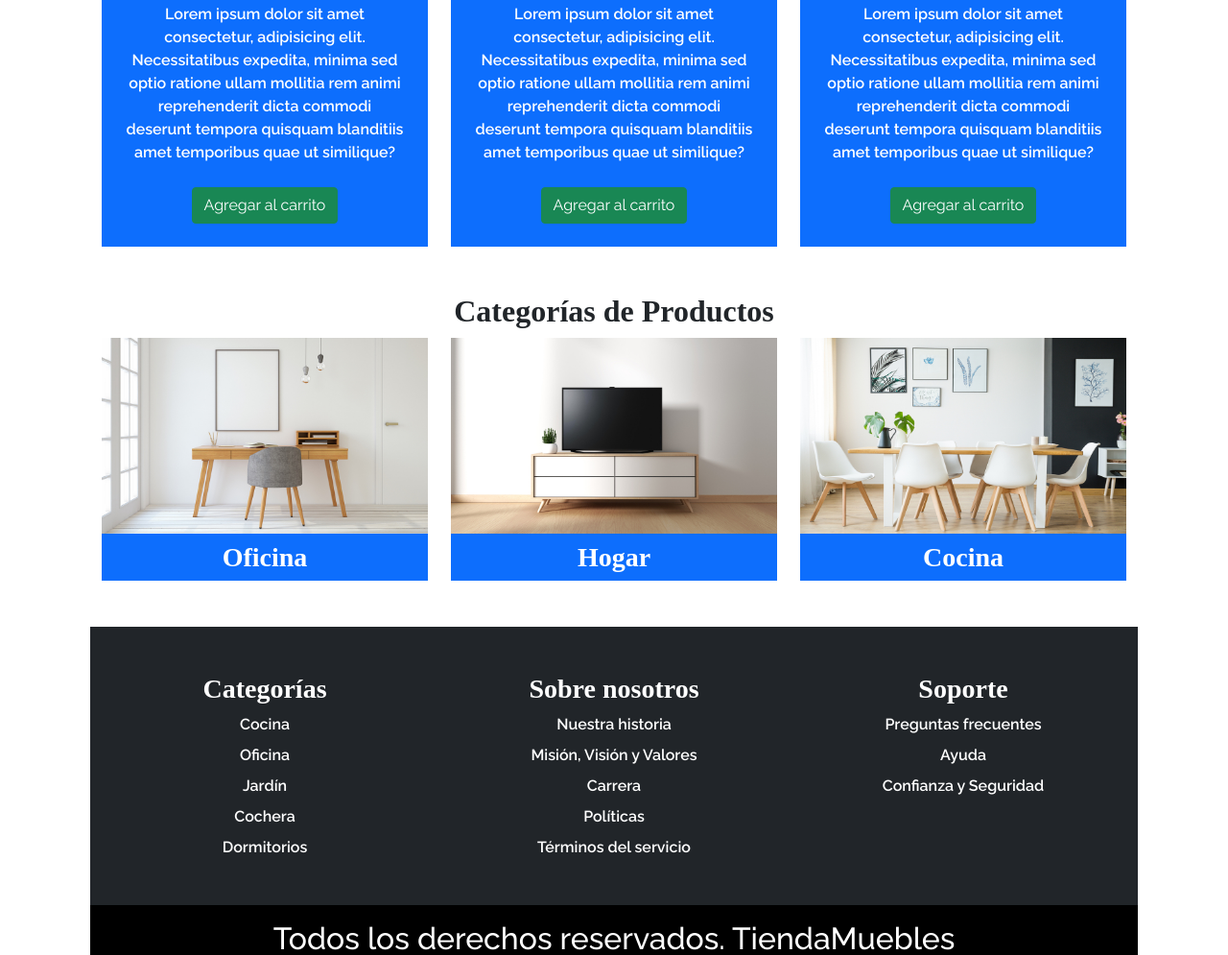
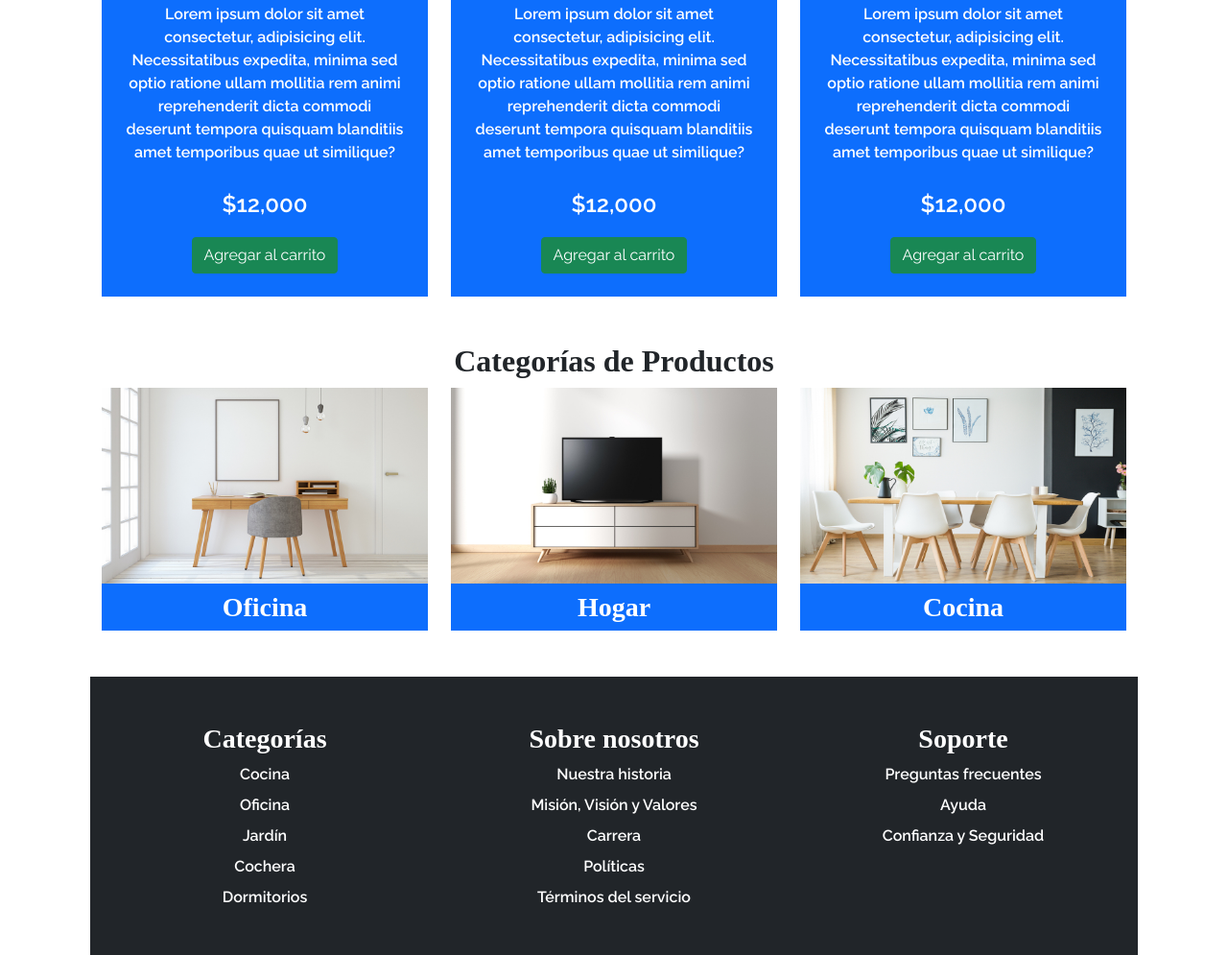
Before and after one commit to ericangulo/proyectoFinal, a plain HTML site: page index.html in a window 1280 px wide. Shown: the part 2097-3092 px from the top of the page at 96% size. Drawn offline with Linux system fonts and the light colour scheme; a web font is replaced by a local one.

Commit message:
Agregando las etiquetas de precio para los productos 4, 5 y 6

```diff
--- a/index.html
+++ b/index.html
@@ -177,6 +177,7 @@
                                 reprehenderit dicta commodi deserunt tempora quisquam
                                 blanditiis amet temporibus quae ut similique?
                             </p>
+                            <p class = "fs-4 text mb-3">$12,000</p>
                             <button class="btn btn-success w-auto mx-auto">Agregar al carrito</button>
                         </div>
                     </div>
@@ -194,6 +195,7 @@
                                 reprehenderit dicta commodi deserunt tempora quisquam
                                 blanditiis amet temporibus quae ut similique?
                             </p>
+                            <p class = "fs-4 text mb-3">$12,000</p>
                             <button class="btn btn-success w-auto mx-auto">Agregar al carrito</button>
                         </div>
                     </div>
@@ -211,6 +213,7 @@
                                 reprehenderit dicta commodi deserunt tempora quisquam
                                 blanditiis amet temporibus quae ut similique?
                             </p>
+                            <p class = "fs-4 text mb-3">$12,000</p>
                             <button class="btn btn-success w-auto mx-auto">Agregar al carrito</button>
                         </div>
                     </div>
```
